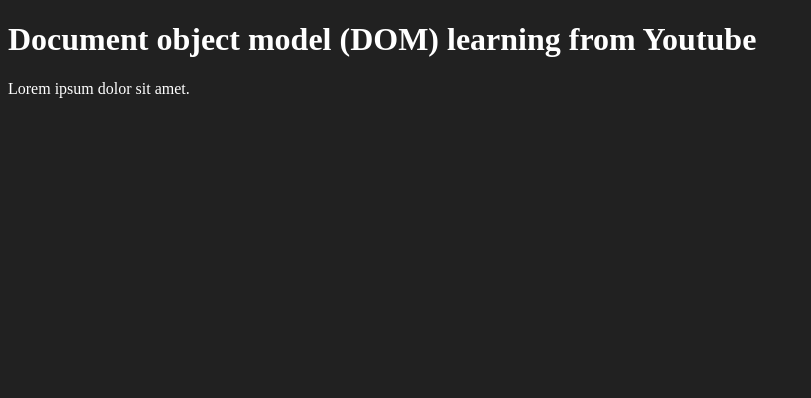
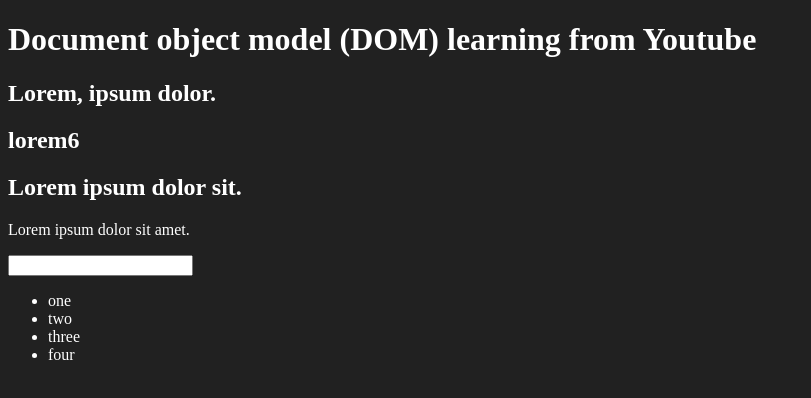
Before and after one commit to saphalB/javascript, a plain HTML site: page 06_dom/one.html in a window 1280 px wide. Shown: the whole page, without its empty margins (0-811 px from the left). Drawn offline with Linux system fonts and the light colour scheme.

Commit message:
dom edit

```diff
--- a/06_dom/one.html
+++ b/06_dom/one.html
@@ -12,9 +12,29 @@
     </style>
 </head>
 <body class ="bg-black">
-    <div class=>
-        <h1 id ="title" class ="heading">Document object model (DOM) learning from Youtube</h1>
-        <p>Lorem ipsum dolor sit amet.</p>
+    <div>
+
+ <h1 id ="title" class ="heading">Document object model (DOM)
+    learning from Youtube <span style = "display : none"> test text</span></h1>
+
+    <h2>Lorem, ipsum dolor.</h2>
+
+    <h2>lorem6</h2>
+
+    <h2>Lorem ipsum dolor sit.</h2>
+
+    <p>Lorem ipsum dolor sit amet.</p>
+
+    <input type="password" name ="" id="">
+    <ul>
+        <li class = "list-item">one</li>
+        <li class = "list-item">two</li>
+        <li class = "list-item">three</li>
+        <li class = "list-item">four</li>
+
+
+    </ul>
+
     </div>
 
 
```
